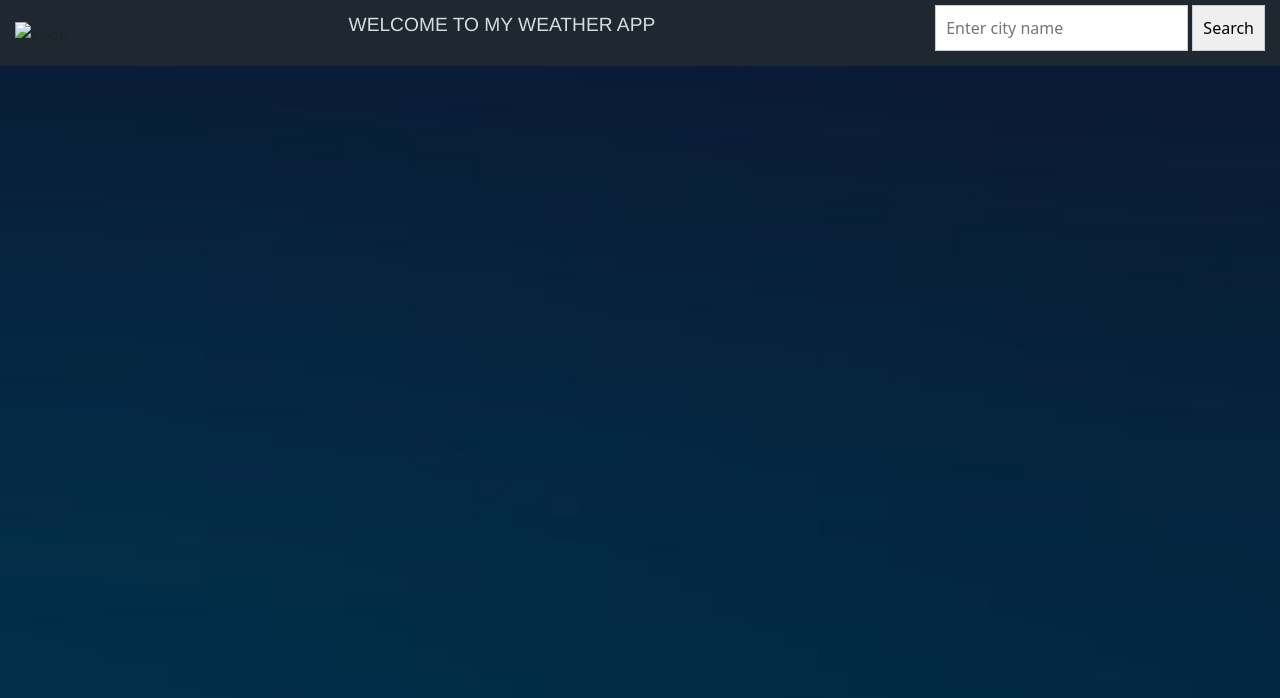
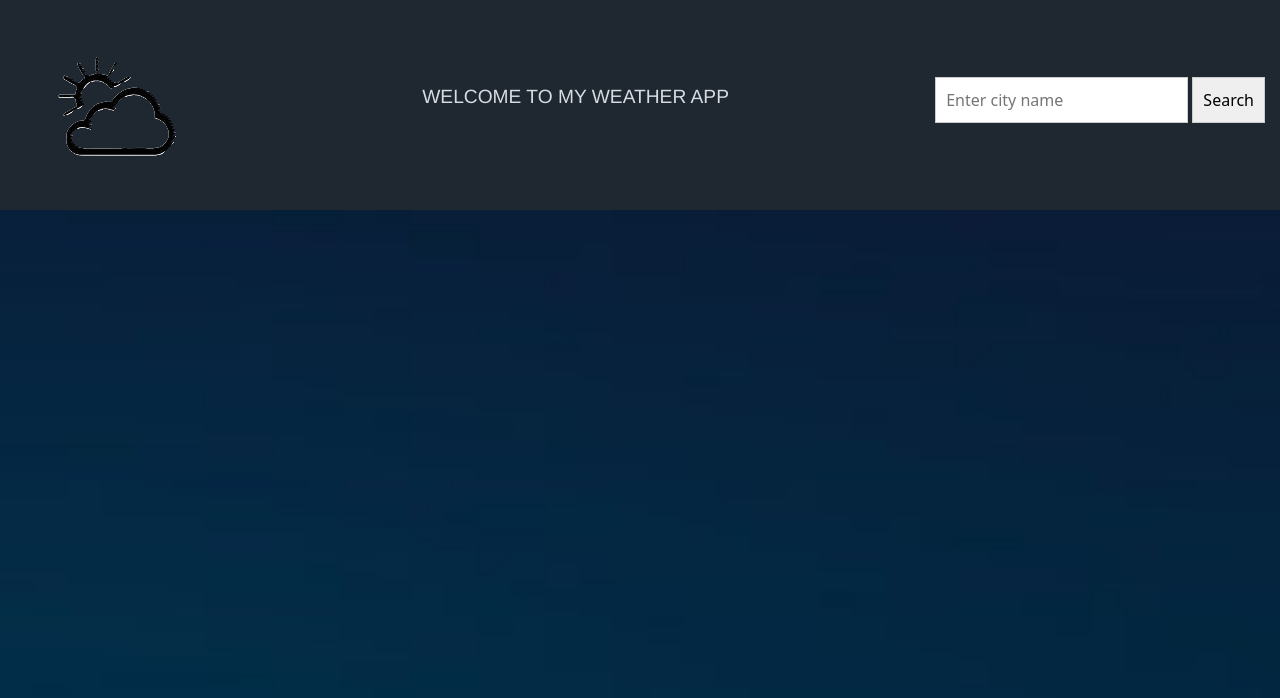
Before and after one commit to Nawal-Akhlaq/Web-project, a plain HTML site: page index.html in a window 1280 px wide. Drawn offline with nearby package versions, Linux system fonts and the light colour scheme.

Commit message:
ASSIGNTMENT3

```diff
--- a/index.html
+++ b/index.html
@@ -12,7 +12,7 @@
     <!-- Navigation -->
     <nav>
         <div class="logo">
-            <img src="c:\Users\tayya\Desktop\logo2.png" alt="Logo">
+            <img src="Images/logo2.png" alt="Logo">
         </div>
         <div class="new-text">
             <p>WELCOME TO MY WEATHER APP</p>
```
Also changed, not shown: Images/logo2.png (added).
